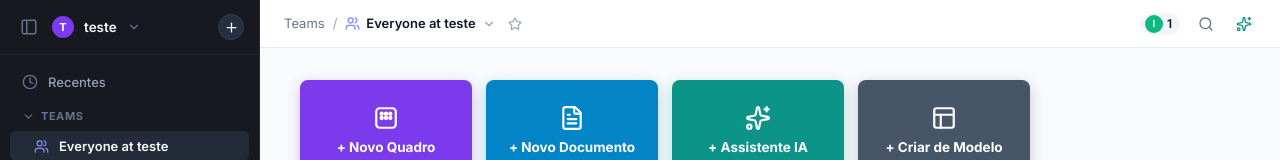
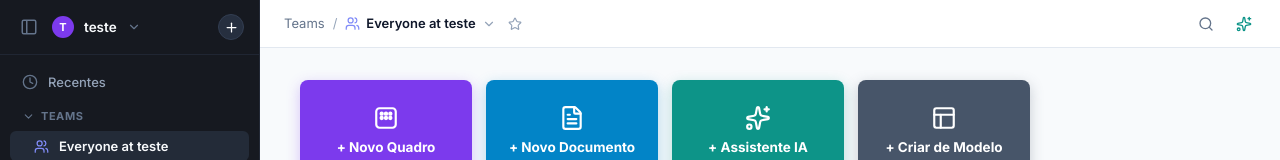
Before and after one commit to igorpedrosaramos-ai/whimflow, a React (Vite) app: page / in a window 1280 px wide. Shown: the top 160 px of the page. Built offline with nearby package versions, Linux system fonts and the light colour scheme.

Commit message:
fix(ui): remove presence indicator badge from navbar

```diff
--- a/src/components/DashboardView.tsx
+++ b/src/components/DashboardView.tsx
@@ -413,38 +413,6 @@ export const DashboardView: React.FC<DashboardViewProps> = ({
 
           {/* Ações e Avatar */}
           <div style={{ display: 'flex', alignItems: 'center', gap: '14px' }}>
-
-            {/* Avatar do Usuário */}
-            <div
-              style={{
-                display: 'flex',
-                alignItems: 'center',
-                gap: '4px',
-                padding: '2px 8px 2px 4px',
-                borderRadius: '14px',
-                backgroundColor: isDark ? '#232b38' : '#f1f5f9',
-                fontSize: '12px',
-                fontWeight: 600
-              }}
-            >
-              <div
-                style={{
-                  width: '18px',
-                  height: '18px',
-                  borderRadius: '50%',
-                  backgroundColor: '#10b981',
-                  color: '#ffffff',
-                  display: 'flex',
-                  alignItems: 'center',
-                  justifyContent: 'center',
-                  fontSize: '10px'
-                }}
-              >
-                I
-              </div>
-              <span style={{ color: isDark ? '#f8fafc' : '#0f172a' }}>1</span>
-            </div>
-
             {/* Busca */}
             <button
               id="btn-dashboard-search"
--- a/src/components/TopNav.tsx
+++ b/src/components/TopNav.tsx
@@ -282,37 +282,6 @@ export const TopNav: React.FC<TopNavProps> = ({
           </button>
         )}
 
-        {/* Avatar do Usuário */}
-        <div
-          style={{
-            display: 'flex',
-            alignItems: 'center',
-            gap: '4px',
-            padding: '2px 8px 2px 4px',
-            borderRadius: '14px',
-            backgroundColor: isDark ? '#232b38' : '#f1f5f9',
-            fontSize: '12px',
-            fontWeight: 600
-          }}
-        >
-          <div
-            style={{
-              width: '18px',
-              height: '18px',
-              borderRadius: '50%',
-              backgroundColor: '#10b981',
-              color: '#ffffff',
-              display: 'flex',
-              alignItems: 'center',
-              justifyContent: 'center',
-              fontSize: '10px'
-            }}
-          >
-            I
-          </div>
-          <span style={{ color: isDark ? '#f8fafc' : '#0f172a' }}>1</span>
-        </div>
-
         {/* Botão de Navegar para o Dashboard */}
         {onNavigateToDashboard && (
           <button
```
